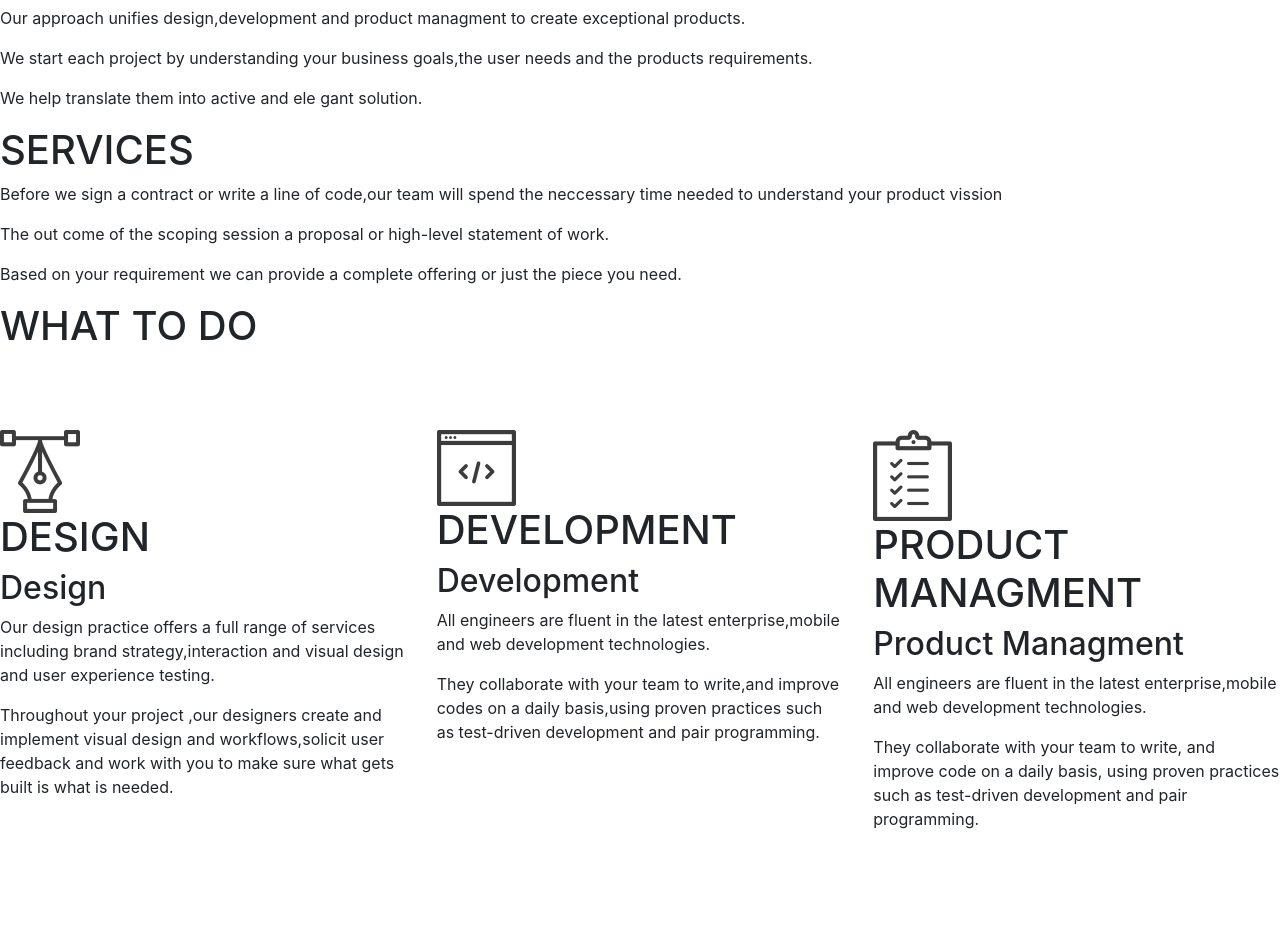
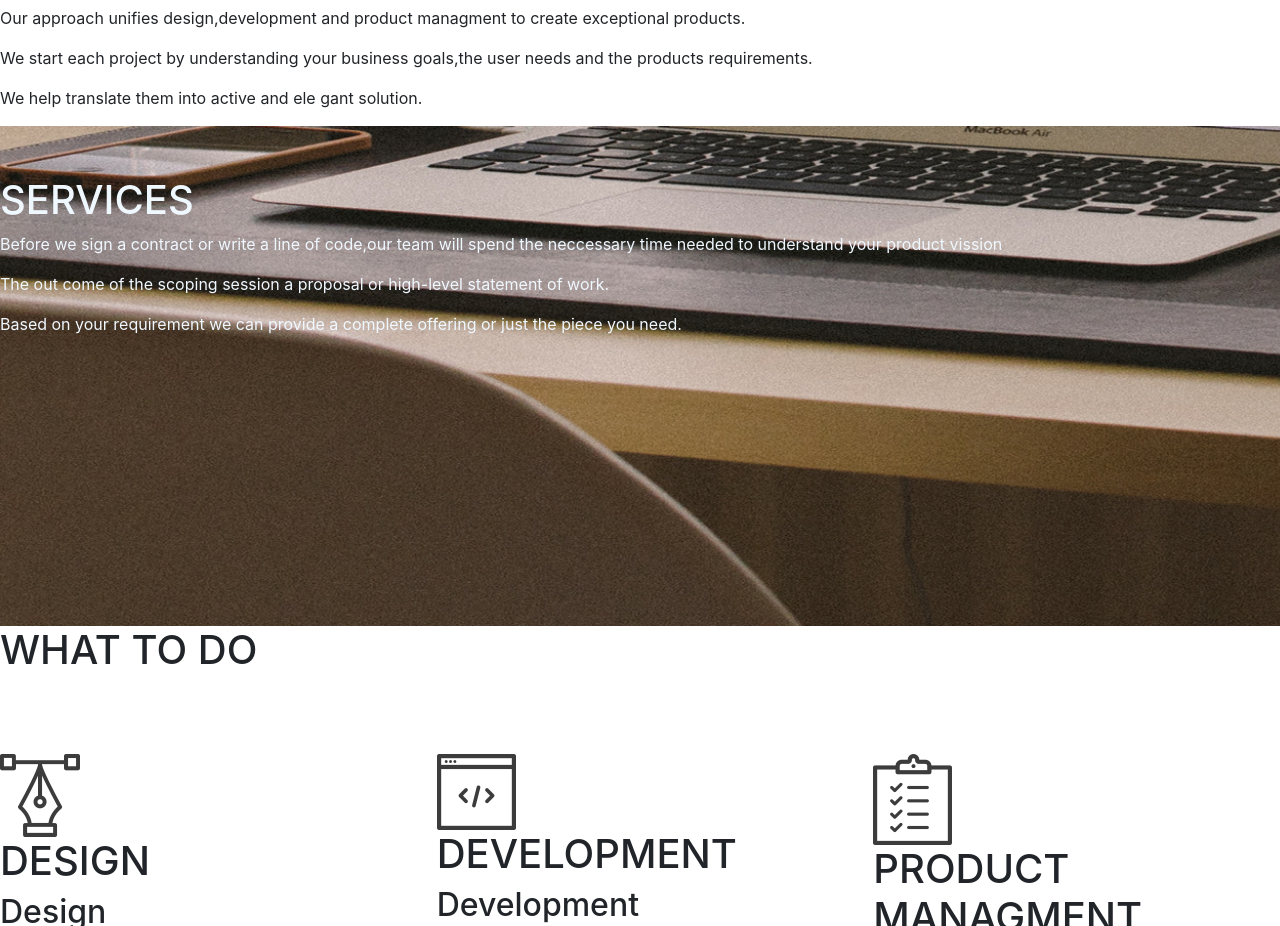
Before and after one commit to Wigwa/Delani-Studio, a plain HTML site: page index.html in a window 1280 px wide. Shown: the part 800-1726 px from the top of the page. Drawn offline with nearby package versions, Linux system fonts and the light colour scheme; files that its build step writes are made by us from their sources.

Commit message:
style services

```diff
--- a/styles.css
+++ b/styles.css
@@ -7,3 +7,10 @@
     padding-top: 50px;
     color: aliceblue;
 }
+.services {
+    background-image: url(s_image.jpg);
+    background-size: cover;
+    color: aliceblue;
+    height: 500px;
+    padding-top: 50px;
+}
```
